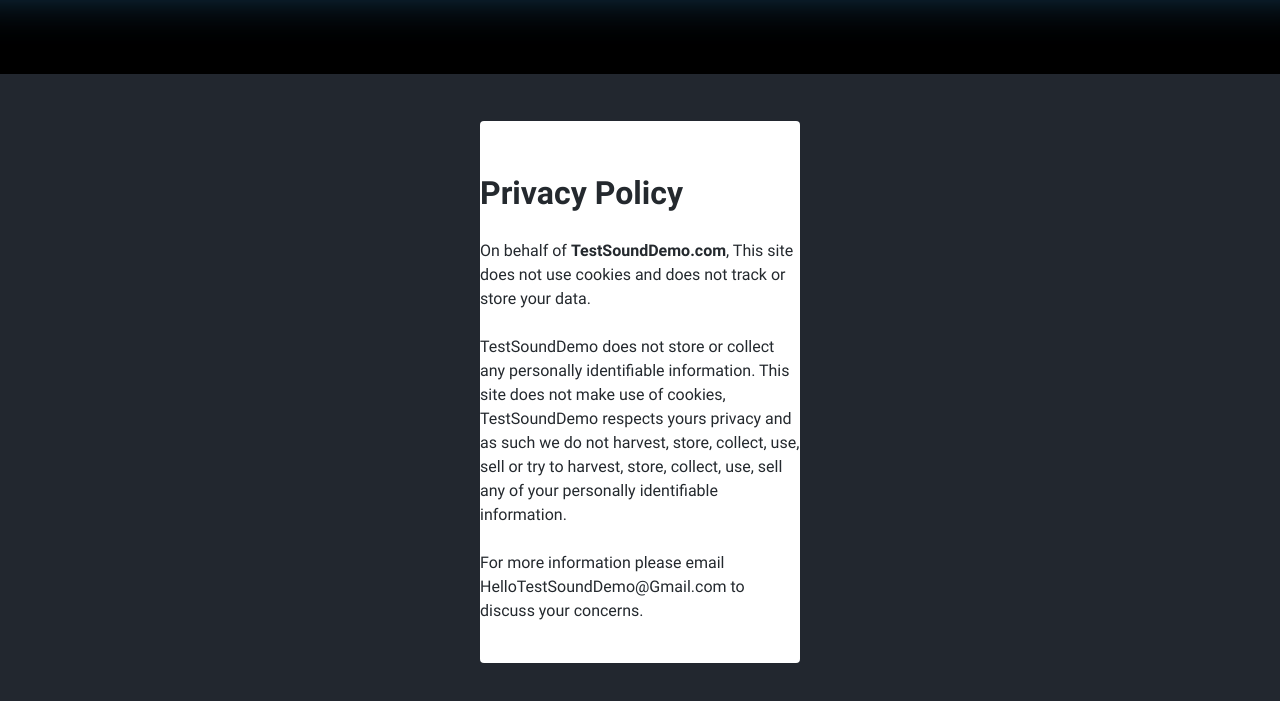
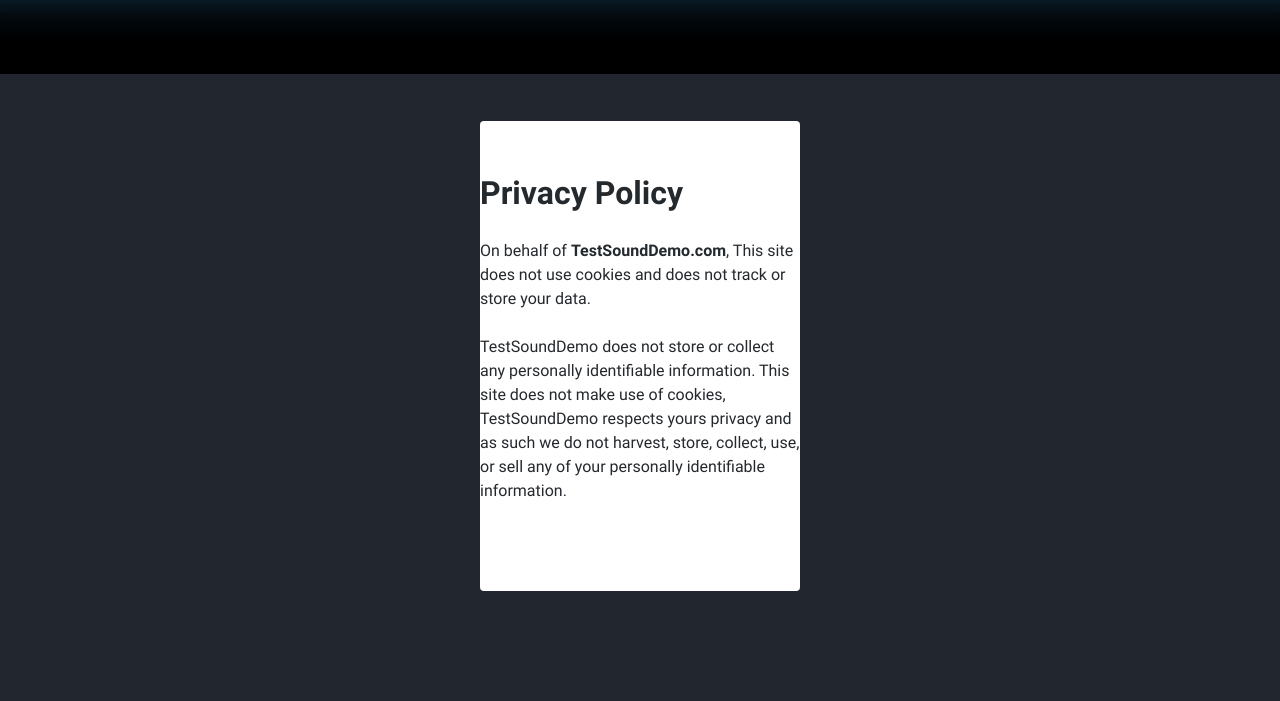
Before and after one commit to Jprivate602/jprivate602.github.io, a plain HTML site: page index.html in a window 1280 px wide. Shown: the part 1126-1827 px from the top of the page. Drawn offline with Linux system fonts and the light colour scheme.

Commit message:
Add files via upload

```diff
--- a/index.html
+++ b/index.html
@@ -289,7 +289,7 @@
 <div class="mfp-wrap  mfp-close-btn-in mfp-auto-cursor my-mfp-zoom-in mfp-ready scrollno" tabindex="-1" style="top: 800px; position: absolute; height: 977px; border: none;
   outline: none; overflow-y: scroll;"><div class="mfp-container mfp-inline-holder"><div class="mfp-content"><div id="small-dialog" class="zoom-anim-dialog">
         <h1></br>Privacy Policy</h1>
-        <p>On behalf of <strong>TestSoundDemo.com</strong>, This site does not use cookies and does not track or store your data.</br></br>TestSoundDemo does not store or collect any personally identifiable information. This site does not make use of cookies, TestSoundDemo respects yours privacy and as such we do not harvest, store, collect, use, sell or try to harvest, store, collect, use, sell any of your personally identifiable information.</br></br> For more information please email HelloTestSoundDemo@Gmail.com to discuss your concerns. </br><div id="moveUP2"><a href="#"><a/></div></p></br>
+        <p>On behalf of <strong>TestSoundDemo.com</strong>, This site does not use cookies and does not track or store your data.</br></br>TestSoundDemo does not store or collect any personally identifiable information. This site does not make use of cookies, TestSoundDemo respects yours privacy and as such we do not harvest, store, collect, use, or sell any of your personally identifiable information.</br></br></br><div id="moveUP2"><a href="#"><a/></div></p></br>
       <button id="moveUP" title="Close (Esc)" type="button" class="mfp-close" onclick="location.href='#';">BACK</button></div></div></div></div>
 
             <div id="lnk-ad-footer" class="music-service-list__item--adcontainer" data-test="music-service-list-item--ad">
```
